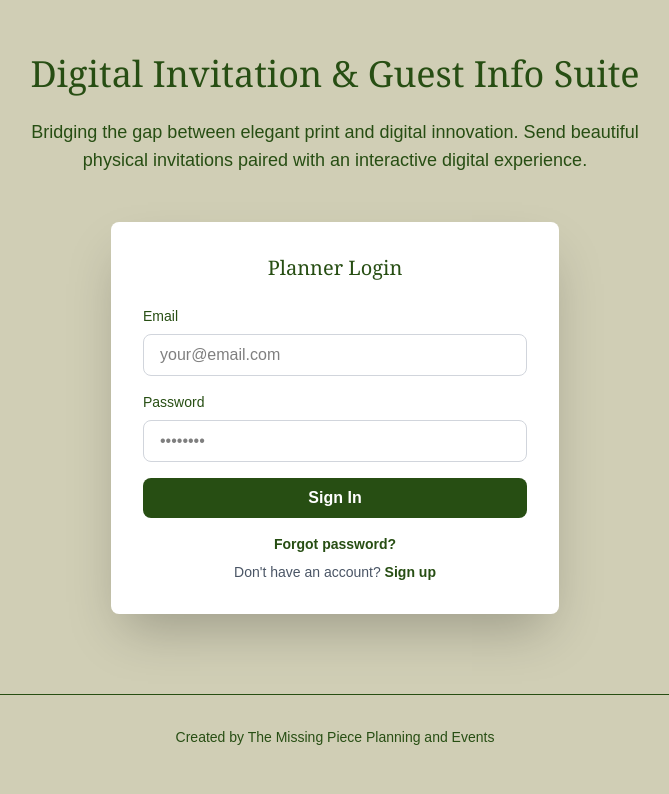
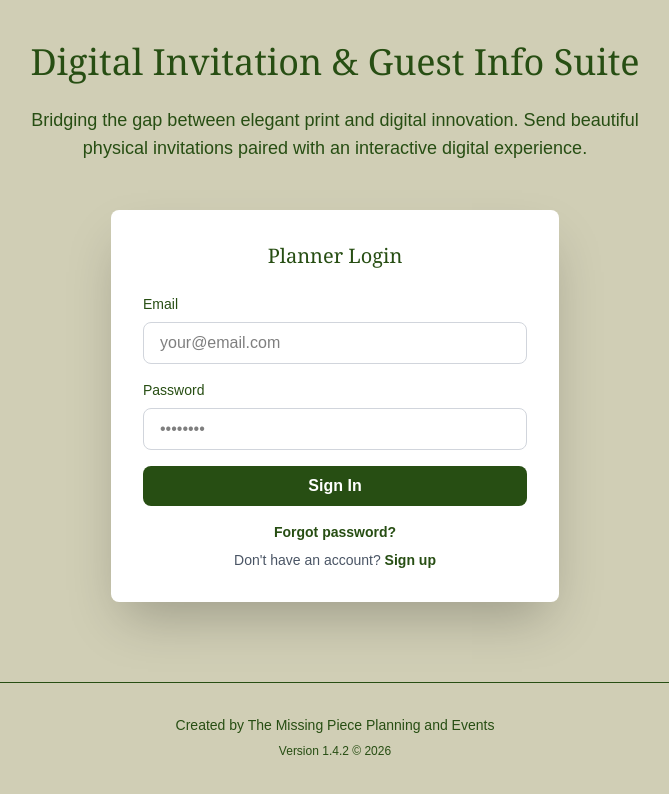
Before and after one commit to tori-ops/hybrid-stationary, a Next.js app: page / in a window 1280 px wide. Shown: the top 794 px of the page, without its empty margins (305-974 px from the left). Built offline with nearby package versions, Linux system fonts and the light colour scheme; no server answers.

Commit message:
Add version number and copyright to login page footers

```diff
--- a/src/app/login/page.tsx
+++ b/src/app/login/page.tsx
@@ -202,6 +202,9 @@ export default function LoginPage() {
         <p className="text-sm">
           Created by The Missing Piece Planning and Events
         </p>
+        <p className="text-xs mt-1">
+          Version 1.4.2 © 2026
+        </p>
       </div>
     </main>
   );
--- a/src/app/page.tsx
+++ b/src/app/page.tsx
@@ -122,6 +122,9 @@ export default function Home() {
             <p className="text-sm">
               Created by The Missing Piece Planning and Events
             </p>
+            <p className="text-xs mt-2">
+              Version 1.4.2 © 2026
+            </p>
           </div>
         </div>
       </div>
```
